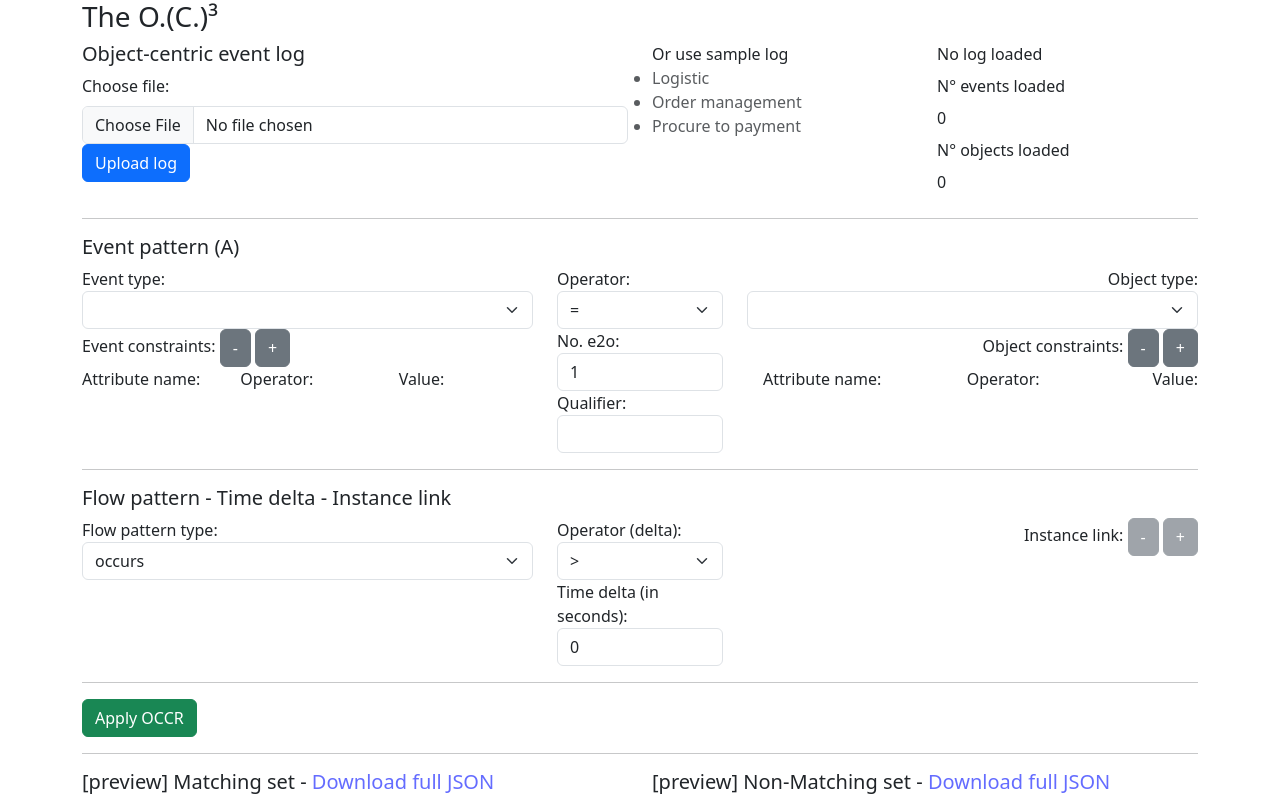
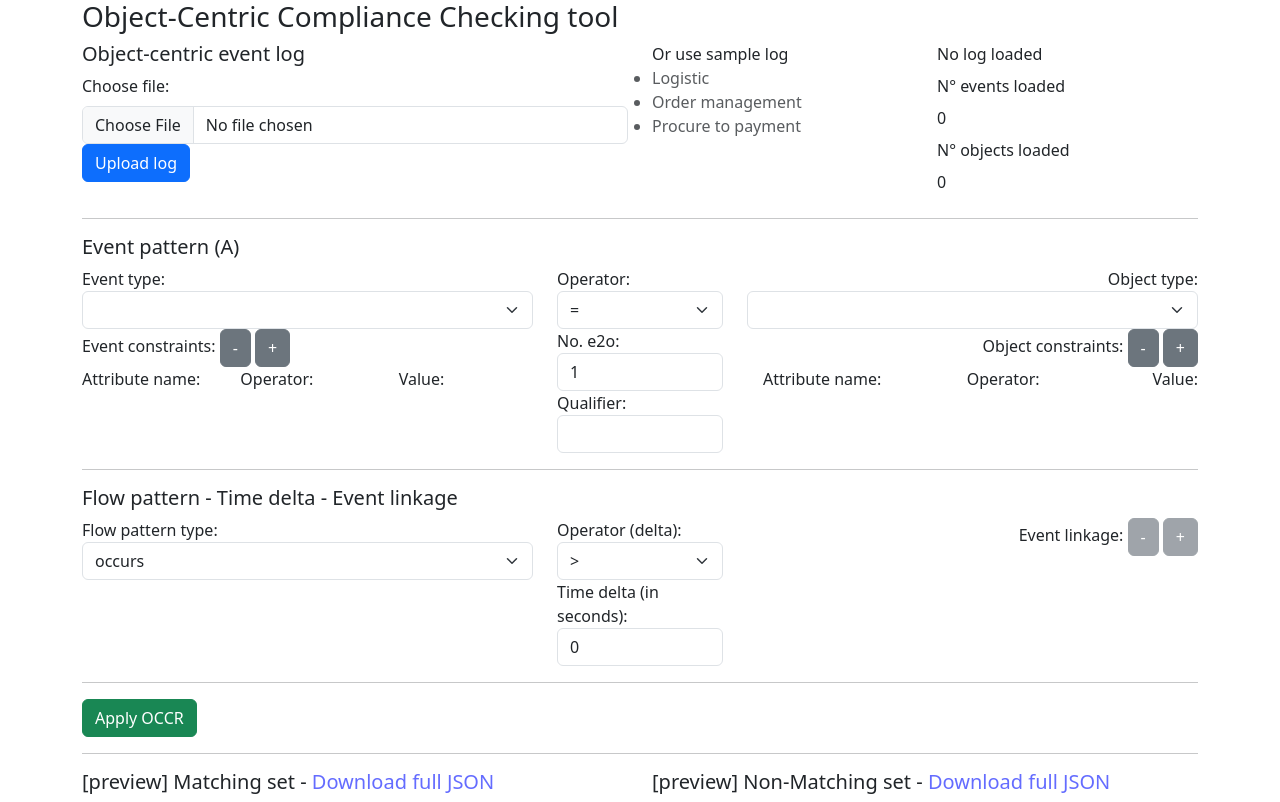
Before and after one commit to galessio709/theoc, a website built with Vite: page frontend/index.html in a window 1280 px wide. Built offline with nearby package versions, Linux system fonts and the light colour scheme; what jsoneditor would draw is missing.

Commit message:
fixed typo

```diff
--- a/frontend/index.html
+++ b/frontend/index.html
@@ -14,7 +14,7 @@
 
 <body>
   <div class="container">
-    <h3>The O.(C.)&sup3;</h3>
+    <h3>Object-Centric Compliance Checking tool</h3>
     <div class="row">
       <div class="col-6">
         <h5>Object-centric event log</h5>
@@ -99,9 +99,9 @@
         </div>
       </div>
     </div>
-    <hr> <!-----------------------------------Flow pattern - Time delta - Instance link------------------------------->
+    <hr> <!-----------------------------------Flow pattern - Time delta - Event linkage------------------------------->
     <div class="row">
-      <h5>Flow pattern - Time delta - Instance link</h5>
+      <h5>Flow pattern - Time delta - Event linkage</h5>
       <div class="col-5 form-group">
         <label for="fp">Flow pattern type:</label>
         <select id="fp" class="form-select">
@@ -132,7 +132,7 @@
         <input id="td" type="number" class="form-control" value="0" />
       </div>
       <div class="col-5 form-group  float-end text-end" id="psi">
-        Instance link:
+        Event linkage:
         <button id="remPsi" class="btn btn-secondary" disabled>-</button>
         <button id="addPsi" class="btn btn-secondary" disabled>+</button>
       </div>
```
Also changed, not shown: images/psi.png.
